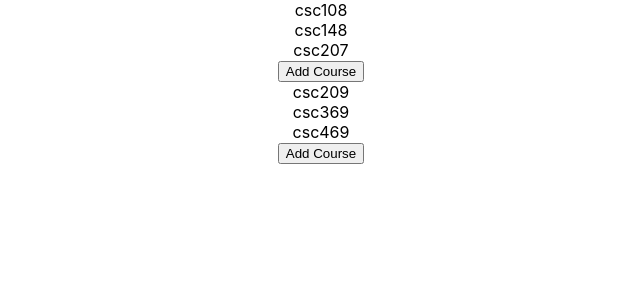
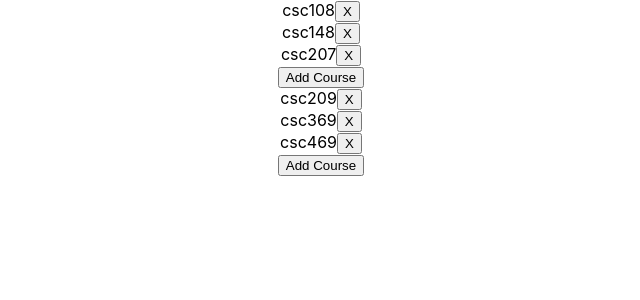
Before and after one commit to weirangu/plan-it, a React (Create React App) app in the folder frontend/: page / in a window 1280 px wide. Shown: the top 300 px of the page, without its empty margins (319-959 px from the left). Built offline with nearby package versions, Linux system fonts and the light colour scheme.

Commit message:
Added delete functionality for items

```diff
--- a/frontend/src/actions/course-actions.ts
+++ b/frontend/src/actions/course-actions.ts
@@ -2,8 +2,10 @@ import {
     ActionType,
     AddCourseAction,
     AddCoursePayload,
+    DeleteCoursePayload,
     MoveCourseAction,
-    MoveCoursePayload
+    MoveCoursePayload,
+    DeleteCourseAction
 } from 'actions/action-types'
 
 /** Adds a course to the plan. */
@@ -18,3 +20,11 @@ export function moveCourse (payload: MoveCoursePayload): MoveCourseAction {
         payload: payload
     }
 }
+
+/** Deletes a course in the plan. */
+export function deleteCourse (payload: DeleteCoursePayload): DeleteCourseAction {
+    return {
+        type: ActionType.DELETE_COURSE,
+        payload: payload
+    }
+}
--- a/frontend/src/components/Planner/Planner.tsx
+++ b/frontend/src/components/Planner/Planner.tsx
@@ -29,7 +29,7 @@ function onDragEnd (result: DropResult): void {
 const ConnectedPlanner: React.FC<Plan> = (props: Plan) => (
     <DragDropContext onDragEnd={onDragEnd}>
         {Object.entries(props.terms).map((val: [string, Course[]]) => (
-            <PlannerList items={val[1]} id={val[0]} />
+            <PlannerList items={val[1]} id={val[0]} key={val[0]} />
         ))}
     </DragDropContext>
 )
--- a/frontend/src/components/Planner/PlannerItem.tsx
+++ b/frontend/src/components/Planner/PlannerItem.tsx
@@ -6,9 +6,12 @@ import { Course } from 'reducers/state-types'
 export interface PlannerItemProps {
     course: Course
     index: number
+    delete: () => any // The function that deletes this PlannerItem
 }
 
-const PlannerItem: React.FC<PlannerItemProps> = (props: PlannerItemProps) => {
+const PlannerItem: React.FC<PlannerItemProps> = (
+    props: PlannerItemProps
+) => {
     return (
         <Draggable
             key={props.course.code}
@@ -21,6 +24,7 @@ const PlannerItem: React.FC<PlannerItemProps> = (props: PlannerItemProps) => {
                     {...provided.draggableProps}
                     {...provided.dragHandleProps}>
                     {props.course.code}
+                    <button onClick={props.delete}>X</button>
                 </div>
             )}
         </Draggable>
--- a/frontend/src/components/Planner/PlannerList.tsx
+++ b/frontend/src/components/Planner/PlannerList.tsx
@@ -1,16 +1,17 @@
 import React from 'react'
-import {Dispatch} from 'redux'
+import { Dispatch } from 'redux'
 import { connect } from 'react-redux'
 import { Droppable } from 'react-beautiful-dnd'
 import { Course } from 'reducers/state-types'
 import PlannerItem from 'components/Planner/PlannerItem'
-import { addCourse } from 'actions/course-actions'
+import { addCourse, deleteCourse } from 'actions/course-actions'
 
 /** The props for PlannerList. */
 export interface PlannerListProps {
     id: string
     items: Course[]
     add: (term: string) => any
+    del: (index: number, term: string) => any
 }
 
 function mapDispatchToProps (dispatch: Dispatch) {
@@ -25,11 +26,20 @@ function mapDispatchToProps (dispatch: Dispatch) {
                     },
                     termID: term
                 })
+            ),
+        del: (index: number, term: string) =>
+            dispatch(
+                deleteCourse({
+                    index: index,
+                    termID: term
+                })
             )
     }
 }
 
-const ConnectedPlannerList: React.FC<any> = (props: any) => (
+const ConnectedPlannerList: React.FC<PlannerListProps> = (
+    props: PlannerListProps
+) => (
     <Droppable droppableId={props.id} key={props.id}>
         {(provided: any) => (
             <div
@@ -37,7 +47,12 @@ const ConnectedPlannerList: React.FC<any> = (props: any) => (
                 ref={provided.innerRef}
                 {...provided.droppableProps}>
                 {props.items.map((item: Course, index: number) => (
-                    <PlannerItem course={item} index={index} />
+                    <PlannerItem
+                        course={item}
+                        index={index}
+                        key={item.code}
+                        delete={() => props.del(index, props.id)}
+                    />
                 ))}
                 {provided.placeholder}
                 <button onClick={() => props.add(props.id)}>Add Course</button>
```
